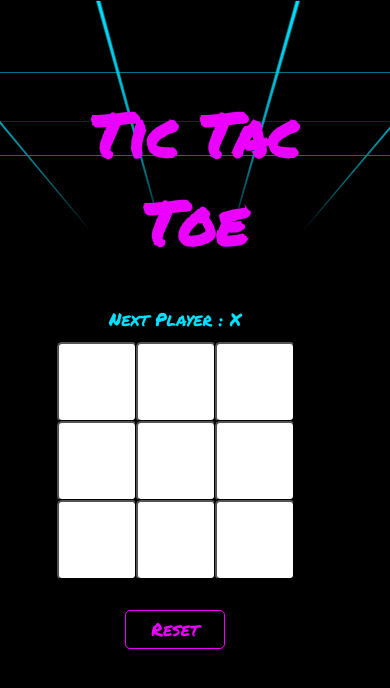
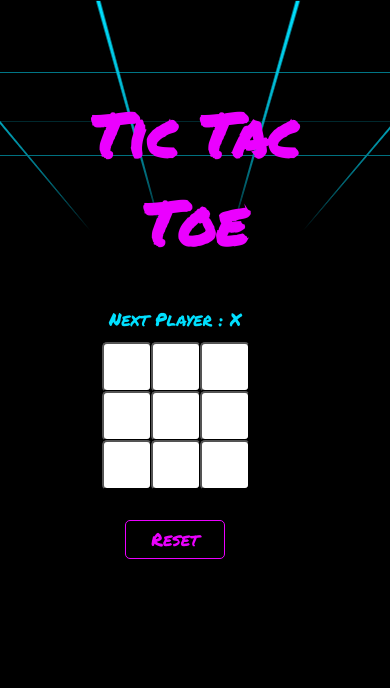
Before and after one commit to Franck093/TicTacToe, a React (Create React App) app: page / in a window 390 px wide. Shown: the top 688 px of the page. Built offline with nearby package versions, Linux system fonts and the light colour scheme.

Commit message:
add media queries for responsive design

```diff
--- a/src/styles/square.css
+++ b/src/styles/square.css
@@ -17,8 +17,8 @@
 
   @media only screen and (max-width: 1080px) {
     .square {
-      width: 80px;
-      height: 80px;
+      width: 50px;
+      height: 50px;
       font-size: 20px;
       background-color: white;
       border-radius: 5px;
```
